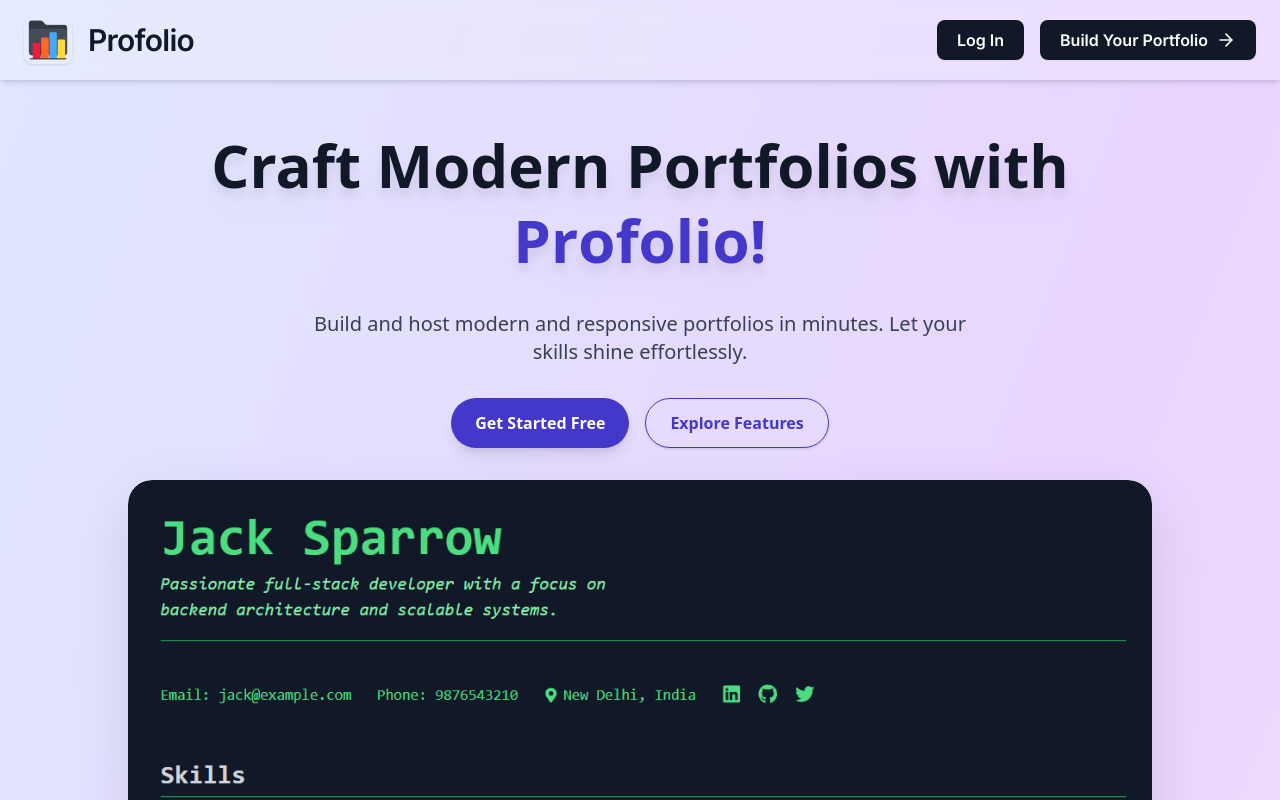
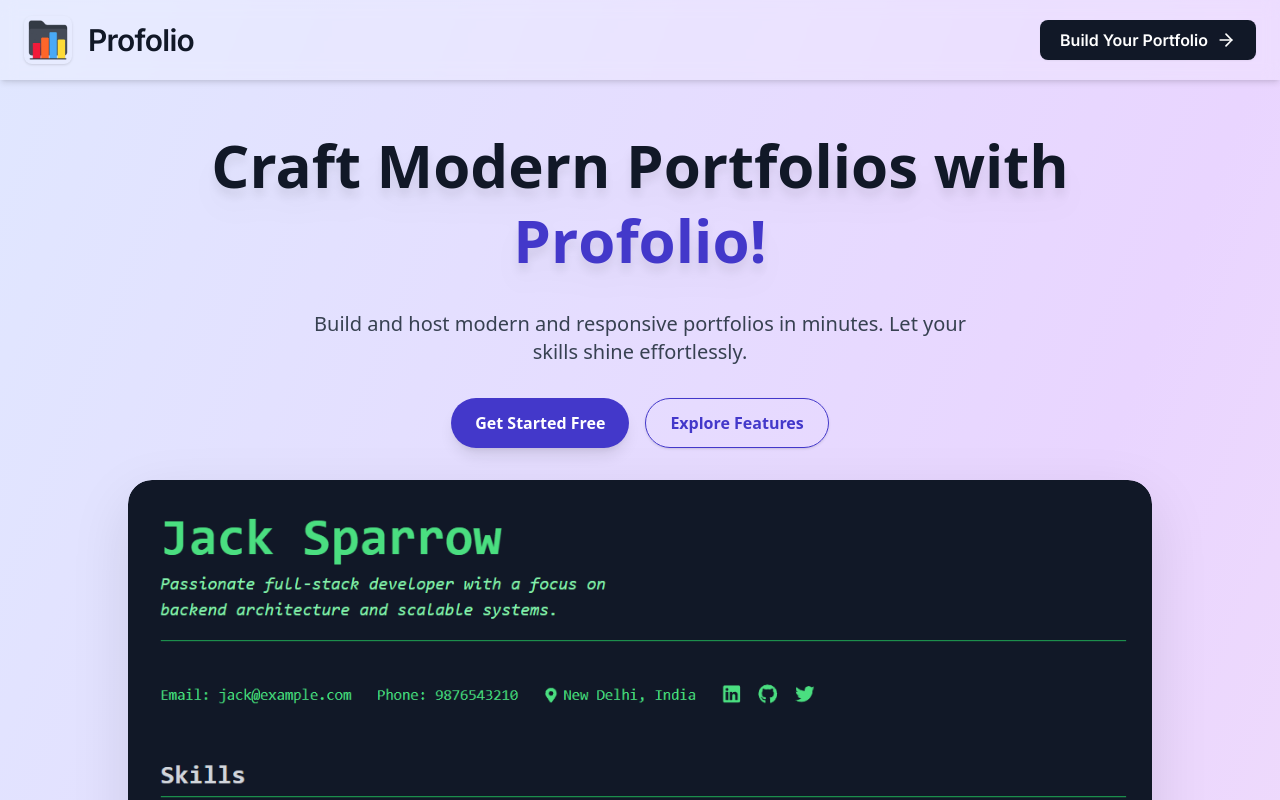
Before and after one commit to vansh-vm04/Profolio, a React (Vite) app in the folder client/: page / in a window 1280 px wide. Shown: the top 800 px of the page. Built offline with nearby package versions, Linux system fonts and the light colour scheme; no server answers.

Commit message:
nav fix again

```diff
--- a/client/src/components/layout/Navbar.jsx
+++ b/client/src/components/layout/Navbar.jsx
@@ -9,11 +9,13 @@ import { toast } from "react-toastify";
 const Navbar = () => {
   const location = useLocation();
   const [loggedIn, setloggedIn] = useState(false);
+  const [loading, setLoading] = useState(true);
 
   useEffect(() => {
     const verifyLogin = async () => {
       const { loggedIn } = await isLoggedIn();
       setloggedIn(loggedIn);
+      setLoading(false)
     };
     verifyLogin();
   }, [location.pathname]);
@@ -52,7 +54,8 @@ const Navbar = () => {
 
         {/* Buttons */}
         <div className="flex items-center gap-4">
-          {loggedIn ? (
+          {!loading && (
+            loggedIn ? (
               <button
                 onClick={() => navigate("/dashboard")}
                 className="nav-btn"
@@ -67,6 +70,7 @@ const Navbar = () => {
                 >
                   Log In
                 </button>
+              )
             )
           )}
 
```
Lines whose indentation alone changed are shown as unchanged.
